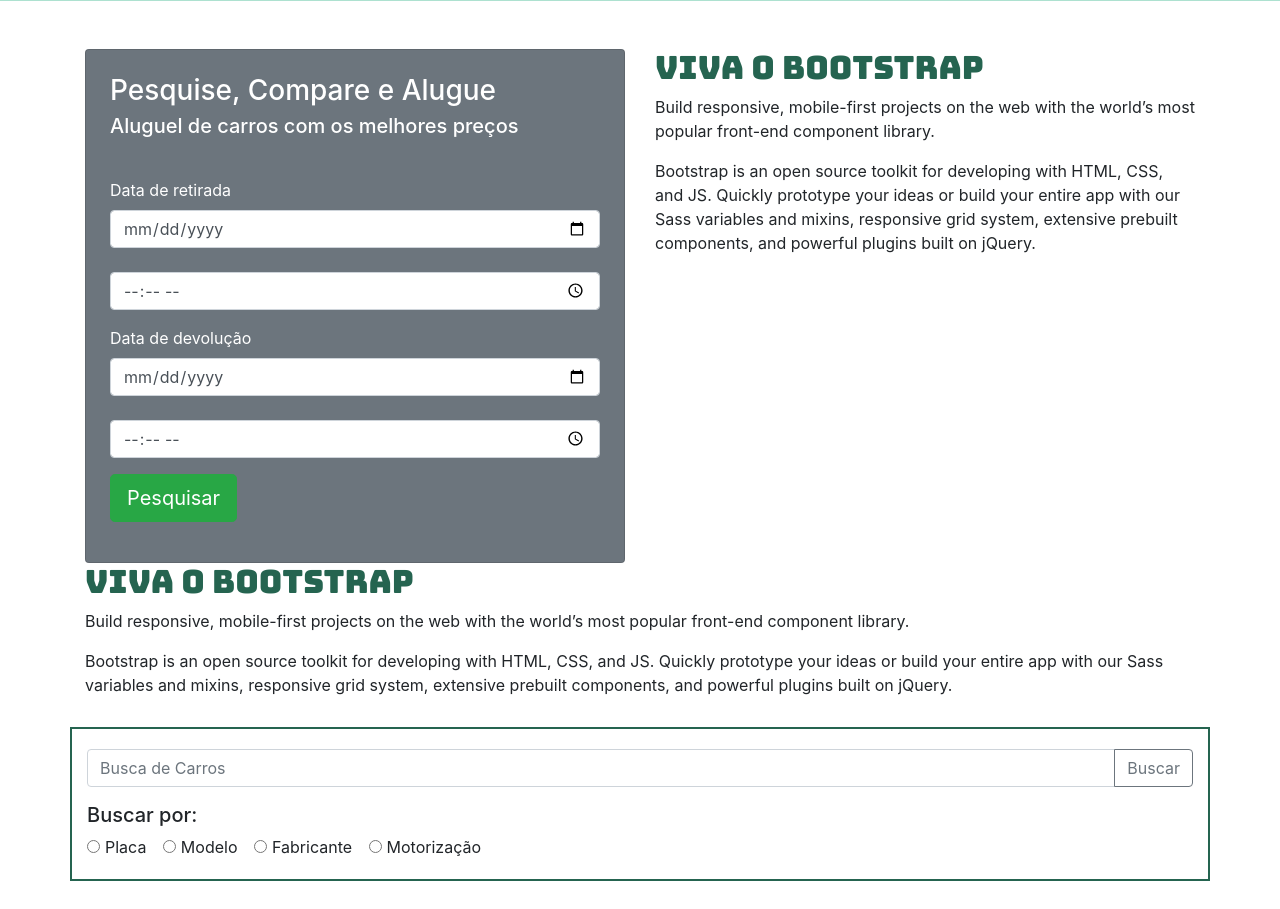
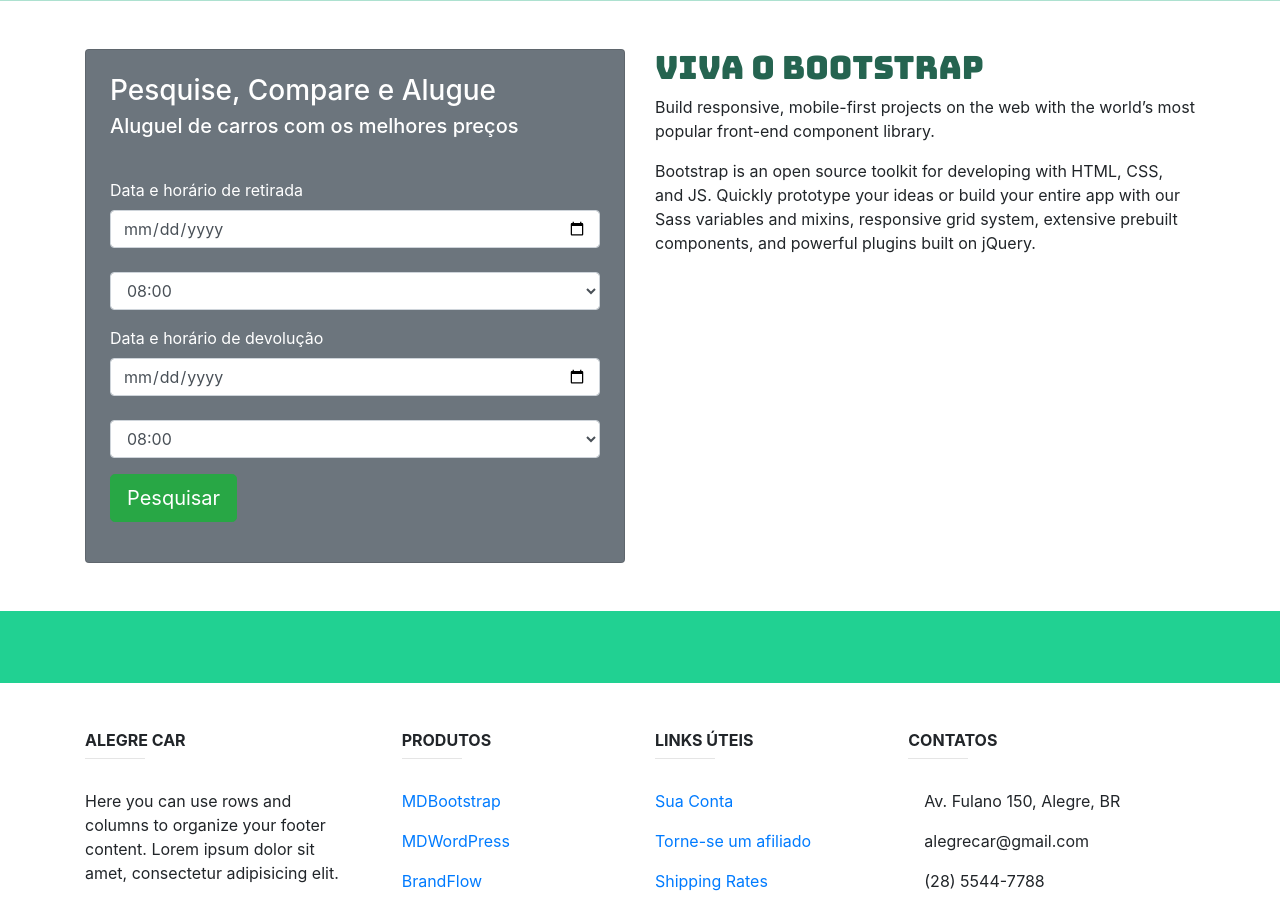
Before and after one commit to ottofq/locadoraweb, a PHP site: page / in a window 1280 px wide. Shown: the part 100-1009 px from the top of the page. Run offline with PHP 8.4, Linux system fonts and the light colour scheme; data comes from the database, SQL or seed files in the repository; some libraries are stand-ins or nearby versions.

Commit message:
add validação de datas
validação de data e horário de retirada e devolução de veículos

```diff
--- a/index.php
+++ b/index.php
@@ -1,4 +1,5 @@
 <?php include_once 'cabecalho.php'?>
+<script type="text/javascript" src="js/validador.js"></script>
  <div class="container">
   <div class="row">
     <div class="col">
@@ -7,16 +8,62 @@
         <h5 class="card-subtitle">Aluguel de carros com os melhores preços</h5>
         <br>
         <p>
-          <form action="veiculos.php" method="post">
+          <form action="veiculos.php" onsubmit="return validarDatas()" method="post">
             <div class="form-group">
-              <label>Data de retirada</label>
-              <input type="date" name="dataRetirada" class="form-control" required><br>
-              <input type="time" name="horarioRetirada" class="form-control" required>
+              <label>Data e horário de retirada</label>
+              <div id="erroDataRetirada"></div>
+              <input type="date" name="dataRetirada" id="dataRetirada" class="form-control" required><br>
+              <select class="form-control" name="horarioRetirada" id="horarioRetirada">
+                <option value="08:00">08:00</option>
+                <option value="08:30">08:30</option>
+                <option value="09:00">09:00</option>
+                <option value="09:30">09:30</option>
+                <option value="10:00">10:00</option>
+                <option value="10:30">10:30</option>
+                <option value="11:00">11:00</option>
+                <option value="11:30">11:30</option>
+                <option value="12:00">12:00</option>
+                <option value="12:30">12:30</option>
+                <option value="13:00">13:00</option>
+                <option value="13:30">13:30</option>
+                <option value="14:00">14:00</option>
+                <option value="14:30">14:30</option>
+                <option value="15:00">15:00</option>
+                <option value="15:30">15:30</option>
+                <option value="16:00">16:00</option>
+                <option value="16:30">16:30</option>
+                <option value="17:00">17:00</option>
+                <option value="17:30">17:30</option>
+                <option value="18:00">18:00</option>
+              </select>
             </div>
             <div class="form-group">
-              <label>Data de devolução</label>
-              <input type="date" name="dataDevolucao" class="form-control" required><br>
-              <input type="time" name="horarioDevolucao" class="form-control" required>
+              <label>Data e horário de devolução</label>
+              <div id="erroDataDevolucao"></div>
+              <input type="date" name="dataDevolucao" id="dataDevolucao" class="form-control" required><br>
+              <select class="form-control" name="horarioDevolucao" id="horarioDevolucao">
+                <option value="08:00">08:00</option>
+                <option value="08:30">08:30</option>
+                <option value="09:00">09:00</option>
+                <option value="09:30">09:30</option>
+                <option value="10:00">10:00</option>
+                <option value="10:30">10:30</option>
+                <option value="11:00">11:00</option>
+                <option value="11:30">11:30</option>
+                <option value="12:00">12:00</option>
+                <option value="12:30">12:30</option>
+                <option value="13:00">13:00</option>
+                <option value="13:30">13:30</option>
+                <option value="14:00">14:00</option>
+                <option value="14:30">14:30</option>
+                <option value="15:00">15:00</option>
+                <option value="15:30">15:30</option>
+                <option value="16:00">16:00</option>
+                <option value="16:30">16:30</option>
+                <option value="17:00">17:00</option>
+                <option value="17:30">17:30</option>
+                <option value="18:00">18:00</option>
+              </select>
             </div>
             <input type="submit" class="btn btn-success btn-lg" value="Pesquisar">
           </form>
@@ -30,6 +77,7 @@
     </div>
   </div>
 </div>
+
 <?php
 require_once 'model/veiculo.php';
 require_once 'dao/veiculoDAO.php';
@@ -38,7 +86,7 @@ $categoriaDAO = new CategoriaDAO();
 $veiculoDAO   = new VeiculoDAO();
 $veiculos     = $veiculoDAO->getVeiculos();
 ?>
-
+<!--
     <div class="container">
         <h2>Viva o Bootstrap</h2>
         <p>Build responsive, mobile-first projects on the web with the world’s most popular front-end component library.</p>
@@ -103,5 +151,5 @@ foreach ($veiculos as $veiculo) {
 }?>
 </div>
 </div>
-
+-->
 <?php include_once 'rodape.php'?>
--- a/js/validador.js
+++ b/js/validador.js
@@ -59,3 +59,91 @@ function validacao() {
     }
 
 }
+
+function validarDatas() {
+
+    // Validação da data e horario de retirada
+
+    var flagRetirada = false;
+    var flagDevolucao = false;
+
+    var dataRetirada = document.getElementById("dataRetirada").value;
+    var horarioRetirada = document.getElementById("horarioRetirada").value;
+    var dr = dataRetirada.split("-");
+    var hr = horarioRetirada.toString().split(":");
+    var ano = dr[0];
+    var mes = dr[1]-1;
+    var dia = dr[2];
+    var hora = hr[0];
+    var minutos = hr[1];
+    var seg = "0";
+    var mili = "0";
+
+    var dataRetiradaEscolhida = new Date(ano, mes, dia, hora, minutos, seg, mili);
+    var dataAtual = new Date();
+
+    var difRetirada = dataRetiradaEscolhida.getTime() - dataAtual.getTime();
+    if (difRetirada > 0) {
+      if ((hora >= 8 && hora < 18) || (hora == 18 && minutos == 0)) {
+        flagRetirada = true;
+      }
+    }
+
+    // Validação da data e horario de entrega
+
+    var dataDevolucao = document.getElementById("dataDevolucao").value;
+    var horarioDevolucao = document.getElementById("horarioDevolucao").value;
+    var dr = dataDevolucao.split("-");
+    var hr = horarioDevolucao.toString().split(":");
+    var ano = dr[0];
+    var mes = dr[1]-1;
+    var dia = dr[2];
+    var hora = hr[0];
+    var minutos = hr[1];
+    var seg = "0";
+    var mili = "0";
+
+    var dataDevolucaoEscolhida = new Date(ano, mes, dia, hora, minutos, seg, mili);
+
+    var dif = dataDevolucaoEscolhida.getTime() - dataRetiradaEscolhida.getTime();
+    if (dif > 0) {
+      if ((hora >= 8 && hora < 18) || (hora == 18 && minutos == 0)) {
+        flagDevolucao = true;
+      }
+    }
+
+    if (flagRetirada == true && flagDevolucao == true) {
+      return true;
+    } else {
+
+      if (flagRetirada == false) {
+        var erro = document.getElementById("erroDataRetirada");
+        erro.classList.add("alert");
+        erro.classList.add("alert-danger");
+        erro.classList.add("p-1");
+        erro.innerHTML = "Data ou horário inválido. Favor escolhê-los corretamente";
+      } else {
+        var erro = document.getElementById("erroDataRetirada");
+        erro.classList.remove("alert");
+        erro.classList.remove("alert-danger");
+        erro.classList.remove("p-1");
+        erro.innerHTML = "";
+      }
+
+      if (flagDevolucao == false) {
+        var erro = document.getElementById("erroDataDevolucao");
+        erro.classList.add("alert");
+        erro.classList.add("alert-danger");
+        erro.classList.add("p-1");
+        erro.innerHTML = "Data ou horário inválido. Favor escolhê-los corretamente";
+      } else {
+        var erro = document.getElementById("erroDataDevolucao");
+        erro.classList.remove("alert");
+        erro.classList.remove("alert-danger");
+        erro.classList.remove("p-1");
+        erro.innerHTML = "";
+      }
+
+      return false;
+    }
+}
```
Also changed, not shown: veiculos.php (+60 -6 lines).
